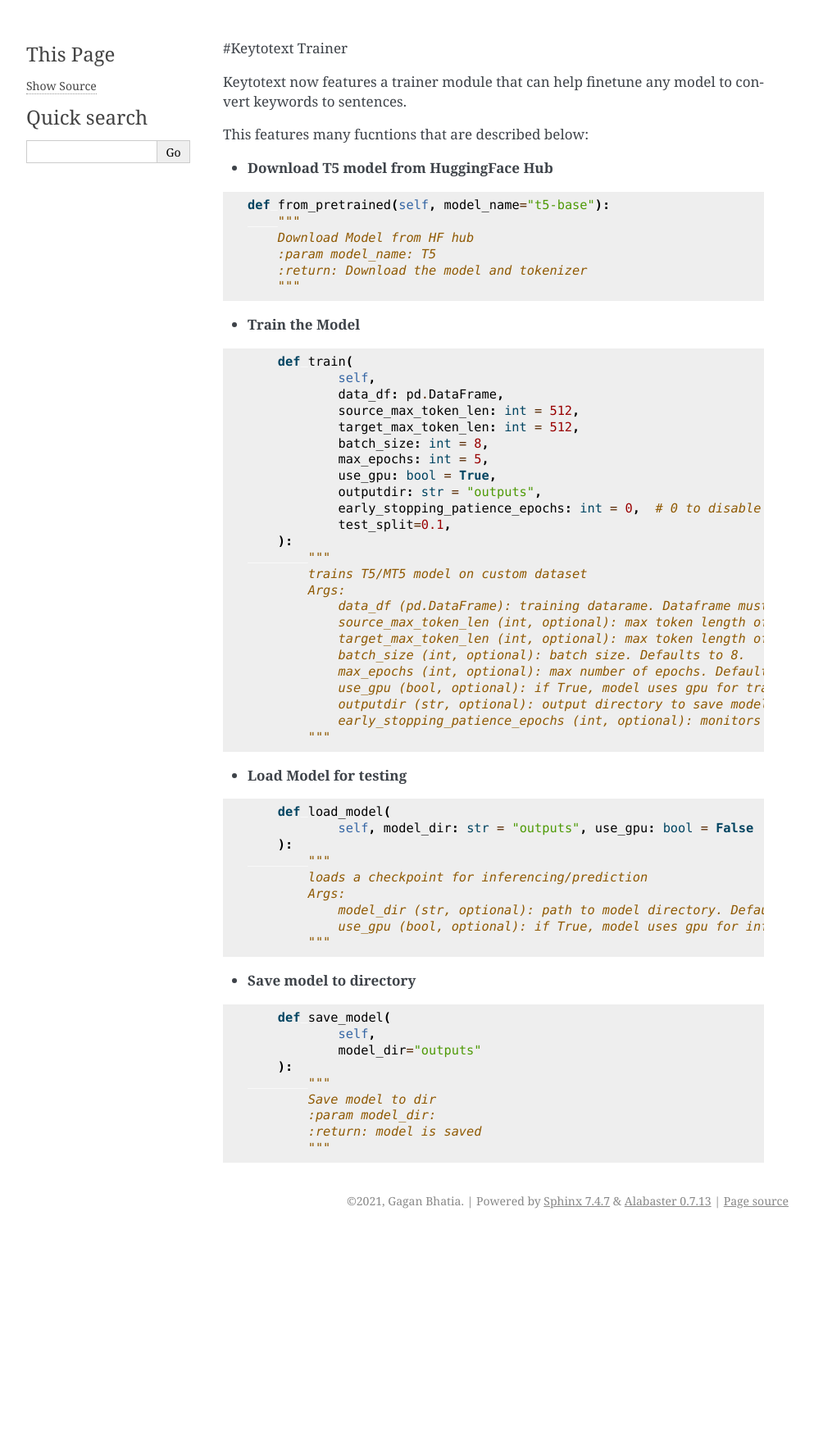
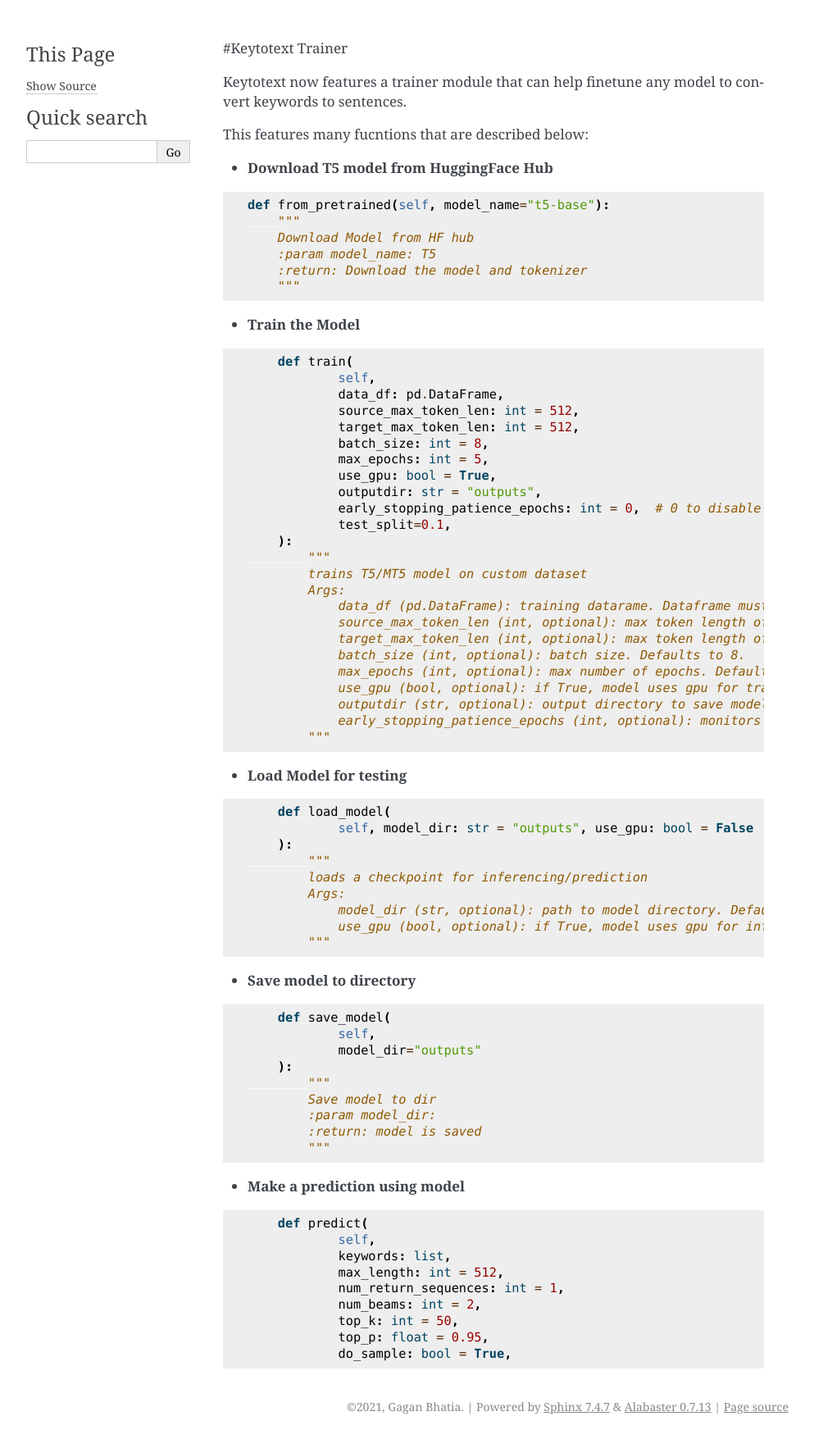
Before and after one commit to gagan3012/keytotext, a Sphinx documentation site: the page built from docs/TRAINER.md, in a window 1280 px wide. Shown: the whole page at 82% size, without its empty margins (148-1141 px from the left). Built offline with Sphinx 7.4.7, drawn with Linux system fonts in a browser that asks for light colours; before the commit the page ends 1504 px from its top, so only the background shows below that.

Commit message:
Update TRAINER.md

````diff
--- a/docs/TRAINER.md
+++ b/docs/TRAINER.md
@@ -70,3 +70,17 @@ def from_pretrained(self, model_name="t5-base"):
         :param model_dir:
         :return: model is saved
         """
+```
+
+- ##### Make a prediction using model
+
+```python
+    def predict(
+            self,
+            keywords: list,
+            max_length: int = 512,
+            num_return_sequences: int = 1,
+            num_beams: int = 2,
+            top_k: int = 50,
+            top_p: float = 0.95,
+            do_sample: bool = True,
````
